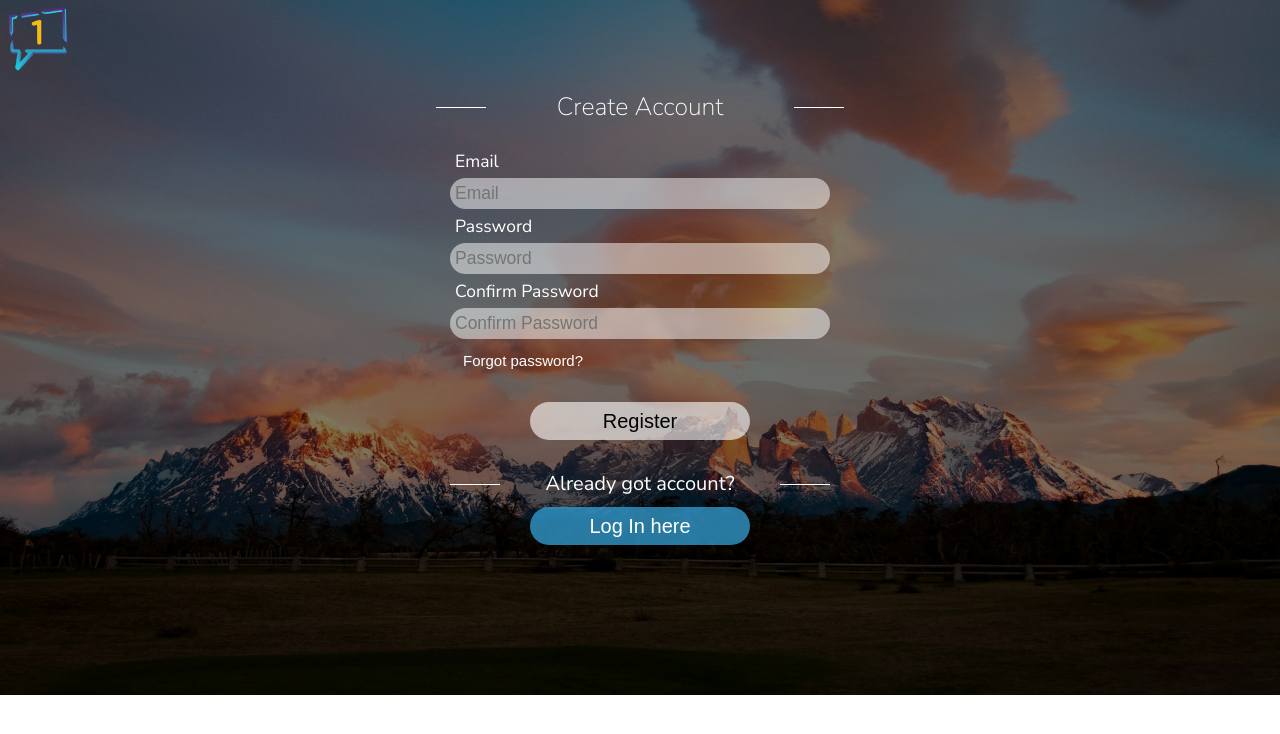
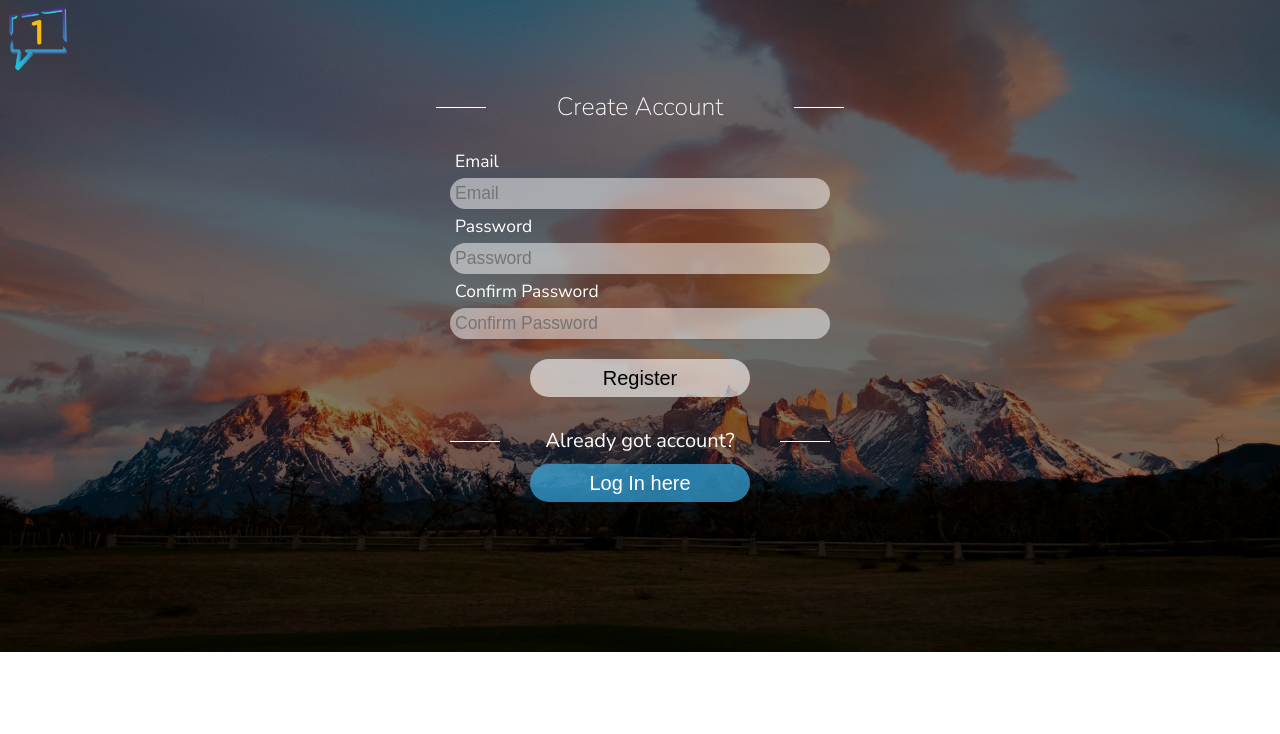
Before and after one commit to BZajc/1Chat, a React (Create React App) app: page / in a window 1280 px wide. Shown: the top 734 px of the page. Built offline with nearby package versions, Linux system fonts and the light colour scheme; no server answers.

Commit message:
Improved design of SignUp component

```diff
--- a/src/components/SingUp.tsx
+++ b/src/components/SingUp.tsx
@@ -75,7 +75,7 @@ function SignUp({ db }: SignUpProps) {
           onChange={(e) => setConfirmPassword(e.target.value)}
           className="sign-up__input"
         />
-        <button className="sign-up__forgot-password">Forgot password?</button>
+
         <button onClick={handleRegister} className="sign-up__confirm">
           Register
         </button>
--- a/src/sass/components/_signUp.scss
+++ b/src/sass/components/_signUp.scss
@@ -60,7 +60,6 @@
       background-color: rgba(255, 255, 255, 0.75);
     }
   }
-  &__forgot-password,
   &__confirm {
     display: block;
   }
```
